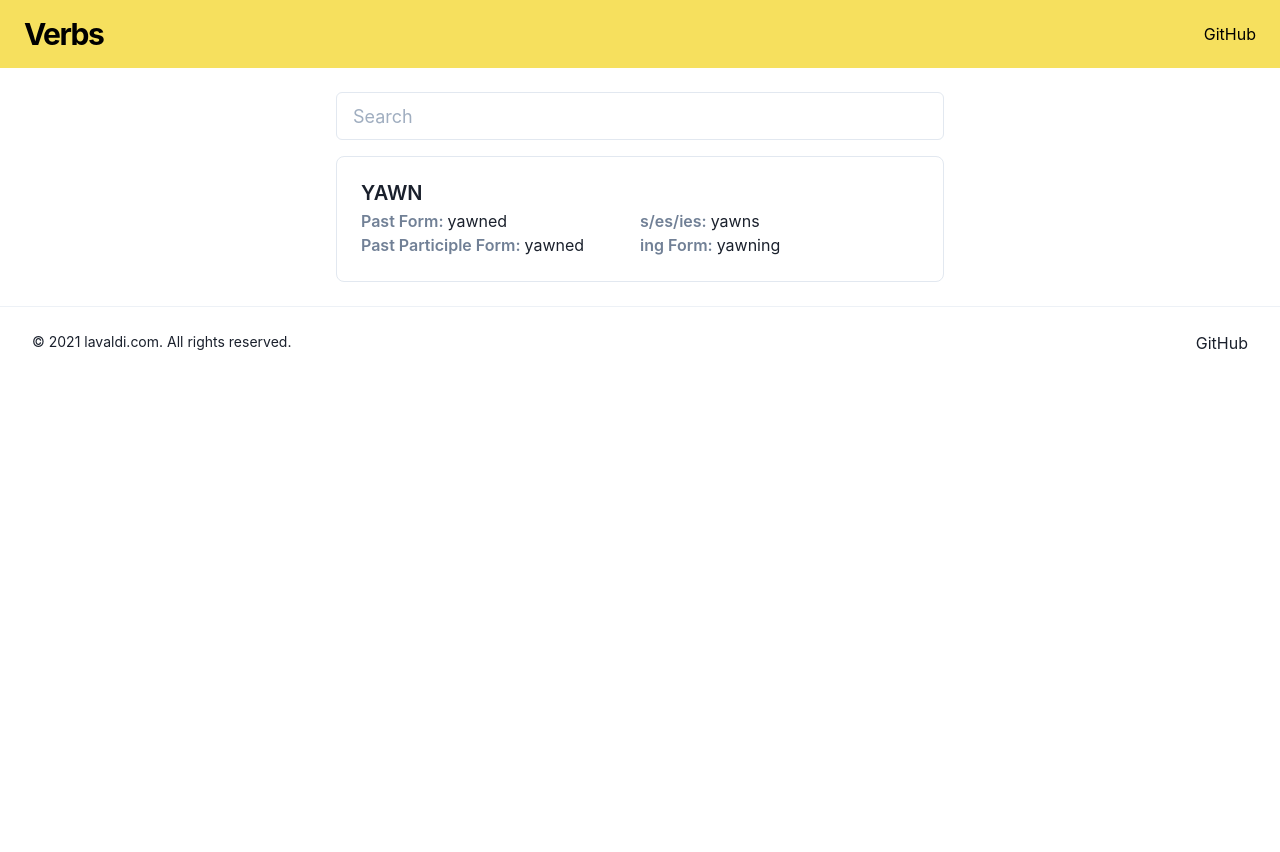
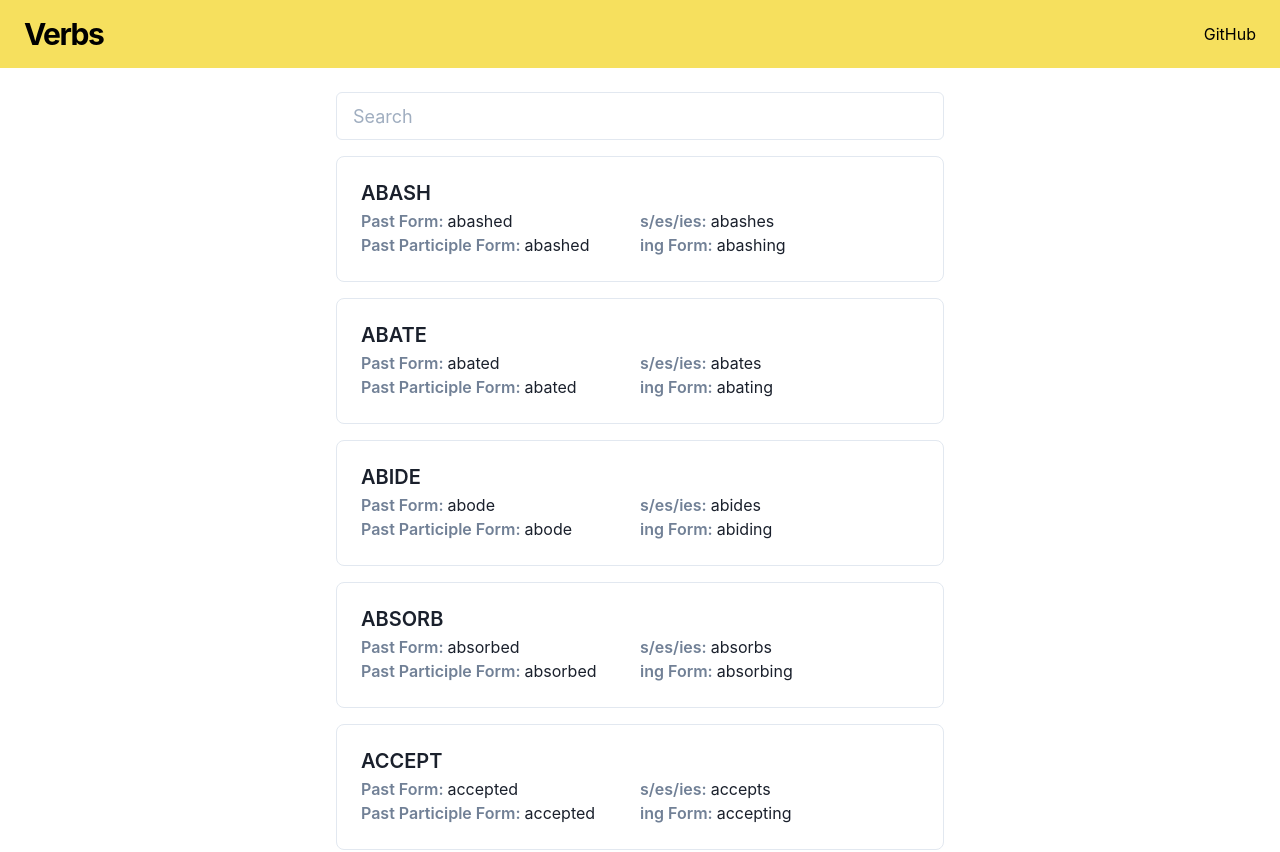
Before and after one commit to lavaldi/verbs, a Next.js app: page / in a window 1280 px wide. Shown: the top 852 px of the page. Before the commit the page ends 800 px from the top, so only its background shows below. Built offline with nearby package versions, Linux system fonts and the light colour scheme.

Commit message:
import json and search

```diff
--- a/pages/index.js
+++ b/pages/index.js
@@ -1,4 +1,4 @@
-import Head from "next/head";
+import { useState } from "react";
 import {
   Flex,
   Container,
@@ -11,23 +11,9 @@ import {
   Divider,
   Stack,
 } from "@chakra-ui/react";
+import verbs from "../db/verbs.json";
 
-export default function Home() {
-  const property = {
-    id: "996",
-    baseForm: "yawn",
-    pastForm: "yawned",
-    pastParticipleForm: "yawned",
-    sEsIesForm: "yawns",
-    ingForm: "yawning",
-  };
-
-  return (
-    <>
-      <Head>
-        <title>Verb Forms</title>
-        <link rel="icon" href="/favicon.ico" />
-      </Head>
+const Header = () => (
   <Flex
     align="center"
     justify="space-between"
@@ -51,52 +37,9 @@ export default function Home() {
       </a>
     </Box>
   </Flex>
-      <Container maxW="container.sm">
-        <VStack spacing={4} align="stretch" py={6}>
-          <Input placeholder="Search" type="search" size="lg" />
+);
 
-          <Box borderWidth="1px" borderRadius="lg" overflow="hidden">
-            <Box p="6">
-              <Heading
-                mb="1"
-                fontWeight="semibold"
-                as="h2"
-                size="md"
-                textTransform="uppercase"
-              >
-                {property.baseForm}
-              </Heading>
-              <SimpleGrid columns={2}>
-                <Box display="flex" alignItems="baseline">
-                  <Text color="gray.500" fontWeight="semibold">
-                    Past Form:
-                  </Text>
-                  <Text ml="1">{property.pastForm}</Text>
-                </Box>
-                <Box display="flex" alignItems="baseline">
-                  <Text color="gray.500" fontWeight="semibold">
-                    s/es/ies:
-                  </Text>
-                  <Text ml="1">{property.sEsIesForm}</Text>
-                </Box>
-                <Box display="flex" alignItems="baseline">
-                  <Text color="gray.500" fontWeight="semibold">
-                    Past Participle Form:
-                  </Text>
-                  <Text ml="1">{property.pastParticipleForm}</Text>
-                </Box>
-                <Box display="flex" alignItems="baseline">
-                  <Text color="gray.500" fontWeight="semibold">
-                    ing Form:
-                  </Text>
-                  <Text ml="1">{property.ingForm}</Text>
-                </Box>
-              </SimpleGrid>
-            </Box>
-          </Box>
-        </VStack>
-      </Container>
-      <Divider />
+const Footer = () => (
   <Box
     as="footer"
     role="contentinfo"
@@ -105,12 +48,7 @@ export default function Home() {
     py="6"
     px={{ base: "4", md: "8" }}
   >
-        <Stack
-          direction="row"
-          spacing="4"
-          align="center"
-          justify="space-between"
-        >
+    <Stack direction="row" spacing="4" align="center" justify="space-between">
       <Text fontSize="sm" alignSelf={{ base: "center", sm: "start" }}>
         &copy; {new Date().getFullYear()} lavaldi.com. All rights reserved.
       </Text>
@@ -123,6 +61,89 @@ export default function Home() {
       </a>
     </Stack>
   </Box>
+);
+
+const Element = ({ verb }) => (
+  <Box
+    key={verb.id}
+    p="6"
+    borderWidth="1px"
+    borderRadius="lg"
+    overflow="hidden"
+  >
+    <Heading
+      mb="1"
+      fontWeight="semibold"
+      as="h2"
+      size="md"
+      textTransform="uppercase"
+    >
+      {verb.baseForm}
+    </Heading>
+    <SimpleGrid columns={2}>
+      <Box display="flex" alignItems="baseline">
+        <Text color="gray.500" fontWeight="semibold">
+          Past Form:
+        </Text>
+        <Text ml="1">{verb.pastForm}</Text>
+      </Box>
+      <Box display="flex" alignItems="baseline">
+        <Text color="gray.500" fontWeight="semibold">
+          s/es/ies:
+        </Text>
+        <Text ml="1">{verb.sEsIesForm}</Text>
+      </Box>
+      <Box display="flex" alignItems="baseline">
+        <Text color="gray.500" fontWeight="semibold">
+          Past Participle Form:
+        </Text>
+        <Text ml="1">{verb.pastParticipleForm}</Text>
+      </Box>
+      <Box display="flex" alignItems="baseline">
+        <Text color="gray.500" fontWeight="semibold">
+          ing Form:
+        </Text>
+        <Text ml="1">{verb.ingForm}</Text>
+      </Box>
+    </SimpleGrid>
+  </Box>
+);
+
+export default function Home({ verbs }) {
+  const [filteredVerbs, setFilteredVerbs] = useState(verbs);
+
+  const onChange = (e) => {
+    const newVerbs = verbs.filter((verb) =>
+      verb.baseForm.toLowerCase().includes(e.target.value.toLowerCase())
+    );
+    setFilteredVerbs(newVerbs);
+  };
+
+  return (
+    <>
+      <Header />
+      <Container maxW="container.sm">
+        <VStack spacing={4} align="stretch" py={6}>
+          <Input
+            onChange={onChange}
+            placeholder="Search"
+            type="search"
+            size="lg"
+          />
+          {filteredVerbs.map((verb) => {
+            if (verb.baseForm.trim() === "") return null;
+            return <Element verb={verb} />;
+          })}
+        </VStack>
+      </Container>
+      <Divider />
+      <Footer />
     </>
   );
 }
+
+export async function getStaticProps(context) {
+  return {
+    props: { verbs },
+  };
+}
```
Lines whose indentation alone changed are shown as unchanged.
